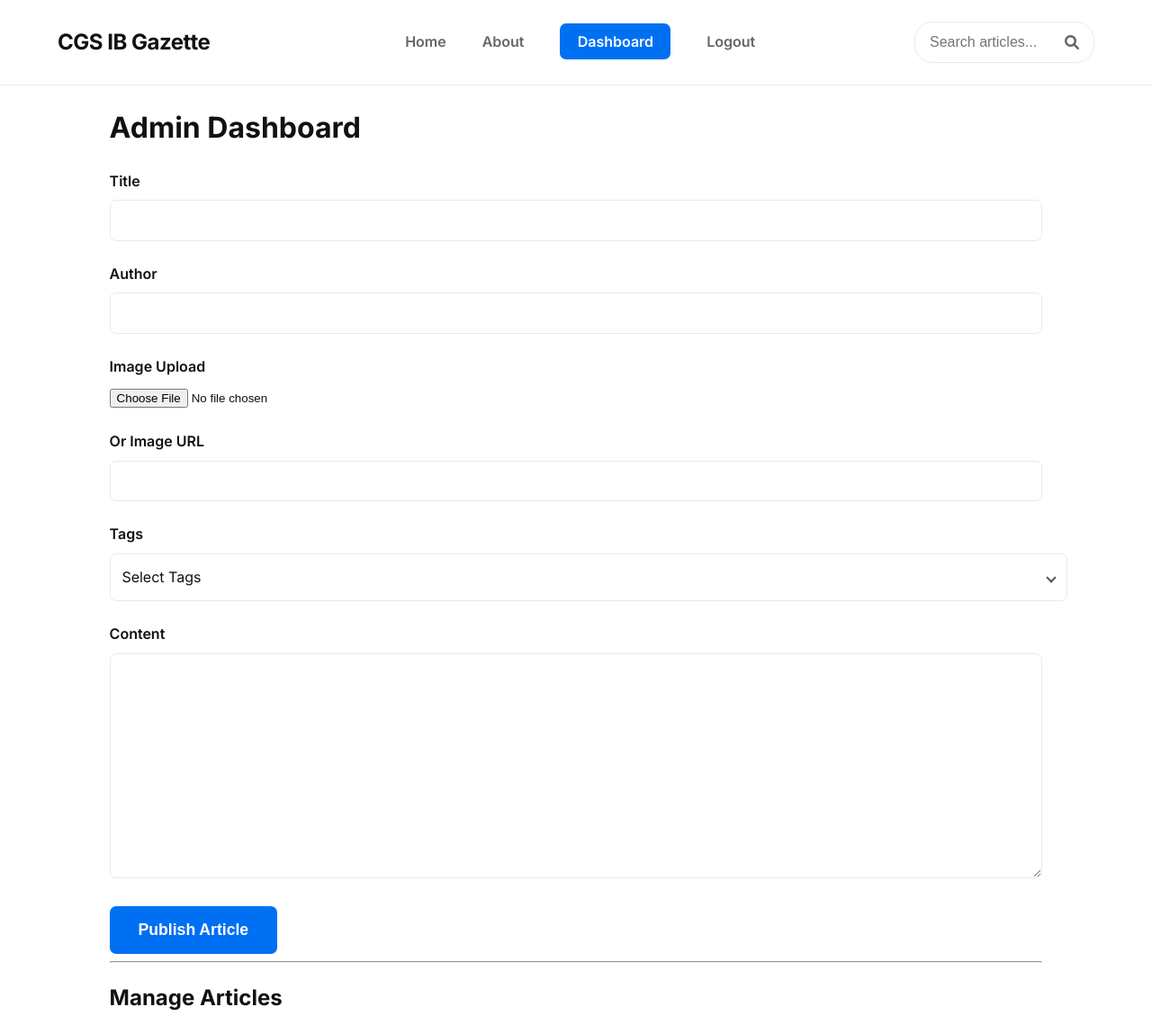
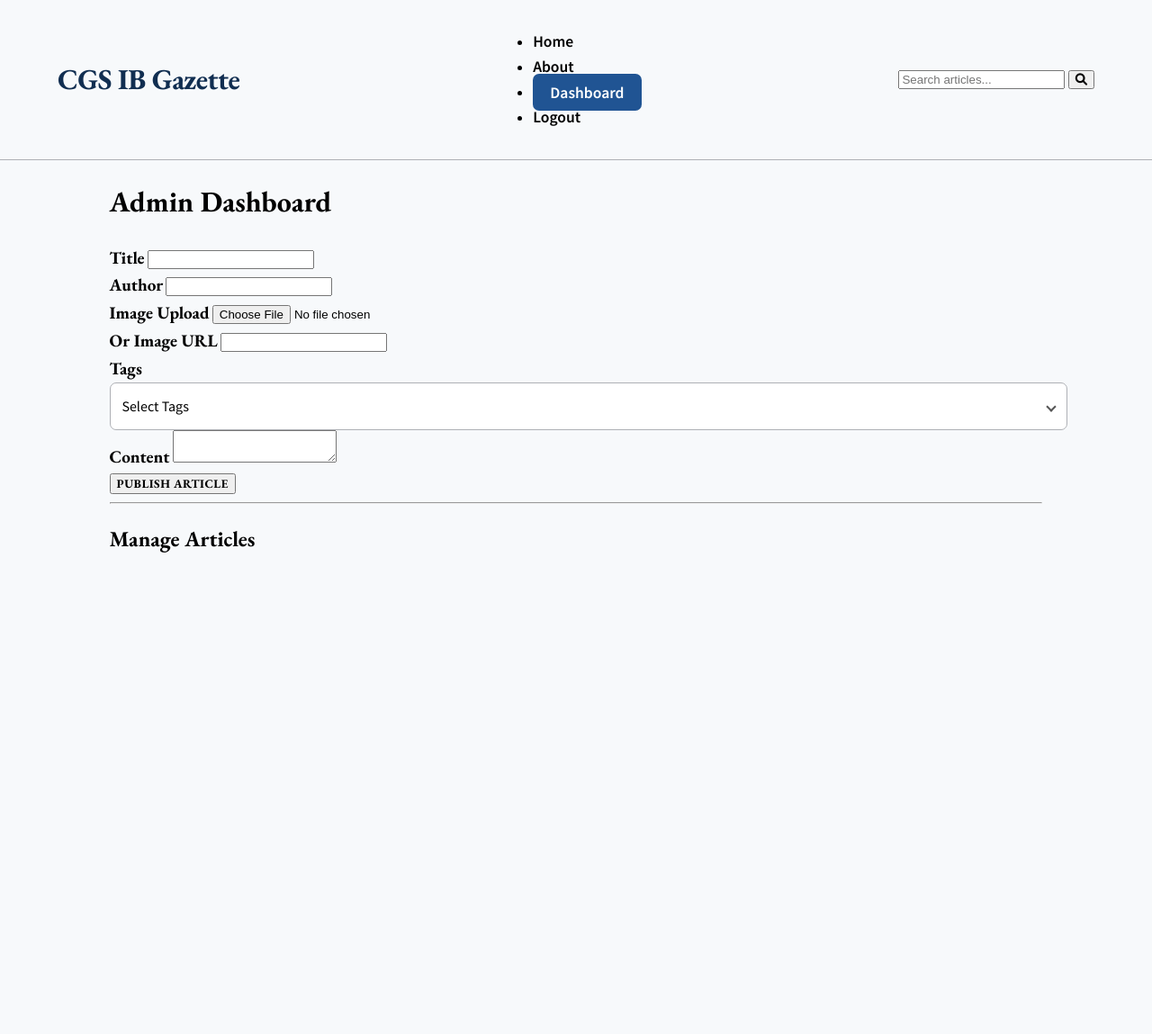
Before and after one commit to nitrimandylis/IB-News-site, a Flask app: page /admin in a window 1280 px wide. Shown: the whole page at 90% size. After the commit the page ends 614 px from the top, so only its background shows below. Run offline with Flask 3, Linux system fonts and the light colour scheme; the visitor is signed in with stand-in values (Sample User, id 1); data that the repository does not hold is empty; some libraries are stand-ins or nearby versions.

Commit message:
gemini design overhaul

```diff
--- a/static/style.css
+++ b/static/style.css
@@ -1,17 +1,16 @@
-@import url('https://fonts.googleapis.com/css2?family=Inter:wght@400;600;700&display=swap');
+@import url('https://fonts.googleapis.com/css2?family=EB+Garamond:wght@400;700&family=Source+Sans+Pro:wght@400;600;700&display=swap');
 
 /* --- CSS Variables --- */
 :root {
-    --primary-color: #0070f3;
-    /* A modern, vibrant blue */
-    --dark-blue: #0056b3;
-    --text-color: #111;
-    --secondary-text-color: #666;
-    --border-color: #eaeaea;
-    --background-color: #ffffff;
-    --light-gray-bg: #fafafa;
-    --font-family: 'Inter', -apple-system, BlinkMacSystemFont, "Segoe UI", Roboto, Helvetica, Arial, sans-serif;
-    --heading-font-family: 'Inter', -apple-system, BlinkMacSystemFont, "Segoe UI", Roboto, Helvetica, Arial, sans-serif;
+    --primary-color: #205493; /* Link color */
+    --dark-blue: #112E51; /* Hover color, headline color */
+    --text-color: #000000; /* Body text */
+    --secondary-text-color: #AEB0B5; /* Meta text, borders */
+    --border-color: #AEB0B5;
+    --background-color: #F7F9FB; /* Canvas */
+    --light-gray-bg: #F7F9FB;
+    --font-family: 'Source Sans Pro', sans-serif;
+    --heading-font-family: 'EB Garamond', serif;
 }
 
 /* --- General Styles --- */
@@ -41,7 +40,6 @@ h3 {
 a {
     color: var(--primary-color);
     text-decoration: none;
-    transition: color 0.2s ease;
 }
 
 a:hover {
@@ -52,12 +50,10 @@ a:hover {
 .site-header {
     background: var(--background-color);
     border-bottom: 1px solid var(--border-color);
-    padding: 1.5rem 0;
+    padding: 1rem 0;
     position: sticky;
     top: 0;
     z-index: 1000;
-    backdrop-filter: saturate(180%) blur(20px);
-    background-color: rgba(255, 255, 255, 0.72);
 }
 
 .header-content {
@@ -67,29 +63,60 @@ a:hover {
 }
 
 .logo a {
-    font-size: 1.5rem;
+    font-family: var(--heading-font-family);
+    font-size: 2rem;
     font-weight: 700;
-    color: var(--text-color);
+    color: var(--dark-blue);
     letter-spacing: -0.5px;
 }
 
-.main-nav ul {
-    margin: 0;
-    padding: 0;
-    list-style: none;
-    display: flex;
-    align-items: center;
+.main-nav a {
+    color: var(--text-color);
+    font-weight: 600;
+    font-size: 1.1rem;
 }
 
-.main-nav li {
-    margin-left: 2.5rem;
+.hero-section .hero-article {
+    display: grid;
+    grid-template-columns: 1fr;
+    gap: 2rem;
 }
 
-.main-nav a {
-    color: var(--secondary-text-color);
-    font-weight: 600;
-    font-size: 1rem;
-    transition: color 0.2s ease;
+@media(min-width: 768px) {
+    .hero-section .hero-article {
+        grid-template-columns: 1fr 1fr;
+    }
+}
+
+.hero-text h1 {
+    font-family: var(--heading-font-family);
+    font-size: 2.5rem;
+    line-height: 1.2;
+    color: var(--dark-blue);
+}
+
+.article-grid {
+    grid-template-columns: repeat(auto-fit, minmax(250px, 1fr));
+}
+
+.article-card h3 {
+    font-family: var(--heading-font-family);
+    font-size: 1.5rem;
+    line-height: 1.3;
+    color: var(--dark-blue);
+}
+
+.article-body {
+    font-size: 1.1rem;
+    line-height: 1.7;
+    color: var(--text-color);
+}
+
+.article-main-header h1 {
+    font-family: var(--heading-font-family);
+    font-size: 3.5rem;
+    line-height: 1.1;
+    color: var(--dark-blue);
 }
 
 .main-nav a:hover {
@@ -616,142 +643,42 @@ body.menu-open {
 }
 
 .article-container {
-    max-width: 800px;
-    padding-top: 2rem;
-}
-
-.article-main-header {
-    border-bottom: 1px solid var(--border-color);
-    margin-bottom: 2rem;
-    padding-bottom: 1rem;
+    max-width: 720px;
 }
 
 .article-main-header h1 {
-    font-size: 3rem;
-    line-height: 1.1;
-    margin: 0;
-    color: var(--primary-color);
+    font-size: 2.8rem;
+}
+
+.article-meta {
+    font-size: 1rem;
+    color: var(--secondary-text-color);
 }
 
 .article-body {
-    font-size: 1.2rem;
+    font-size: 1.15rem;
     line-height: 1.8;
-    color: #343a40;
 }
 
-.article-body p {
-    margin-bottom: 1.5rem;
-}
-
-/* --- Reading Progress Bar --- */
-.progress-container {
-    width: 100%;
-    height: 8px;
-    background: #f8f9fa;
-    position: fixed;
-    top: 0;
-    left: 0;
-    z-index: 2000;
-}
-
-.progress-bar {
-    height: 8px;
-    background: var(--primary-color);
-    width: 0%;
-}
-
-/* --- Fade-in Animation --- */
-@keyframes fadeIn {
-    from {
-        opacity: 0;
-        transform: translateY(20px);
-    }
-
-    to {
-        opacity: 1;
-        transform: translateY(0);
-    }
-}
-
-.fade-in {
-    animation: fadeIn 0.8s ease-in-out;
-}
-
-/* --- Admin Form --- */
-.form-group {
-    margin-bottom: 1.5rem;
-}
-
-label {
-    display: block;
-    margin-bottom: 0.5rem;
-    font-weight: 600;
-}
-
-input[type="text"],
-input[type="password"],
-textarea {
-    width: 100%;
-    padding: 0.8rem;
-    border: 1px solid var(--border-color);
-    border-radius: 7px;
-    font-size: 1rem;
-    box-sizing: border-box;
-    transition: border-color 0.2s ease;
-}
-
-input[type="text"]:focus,
-textarea:focus {
-    outline: none;
-    border-color: var(--primary-color);
-    box-shadow: 0 0 0 3px rgba(0, 112, 243, 0.2);
-}
-
-textarea {
-    min-height: 250px;
-    resize: vertical;
+.form-group label {
+    font-family: var(--heading-font-family);
+    font-weight: 700;
+    font-size: 1.2rem;
 }
 
 .btn {
-    display: inline-block;
-    width: auto;
-    padding: 1rem 2rem;
-    background: var(--primary-color);
-    color: #fff;
-    border: none;
-    border-radius: 7px;
-    font-size: 1.1rem;
-    font-weight: 600;
-    cursor: pointer;
-    transition: background-color 0.2s ease;
-}
-
-.btn:hover {
-    background: var(--dark-blue);
-}
-
-/* --- Admin Article List --- */
-.article-list {
-    list-style: none;
-    padding: 0;
-}
-
-.article-list li {
-    display: flex;
-    align-items: center;
-    justify-content: space-between;
-    padding: 1rem 0;
-    border-bottom: 1px solid var(--border-color);
-}
-
-.article-list li span {
-    flex-grow: 1;
+    font-family: var(--heading-font-family);
+    font-weight: 700;
+    text-transform: uppercase;
+    letter-spacing: 0.5px;
 }
 
 .article-list .btn-danger {
-    padding: 0.4rem 0.8rem;
-    font-size: 0.9rem;
-    margin-left: 1rem;
+    background-color: #8B0000;
+}
+
+.article-list .btn-danger:hover {
+    background-color: #C62828;
 }
 .tags-container {
     margin-top: 1rem;
@@ -1343,47 +1270,54 @@ textarea {
 }
 
 
-/* --- Search Form --- */
-.search-form {
-    display: flex;
-    align-items: center;
-    border: 1px solid var(--border-color);
-    border-radius: 20px;
-    padding: 0.3rem 0.5rem;
-    transition: border-color 0.3s ease, box-shadow 0.3s ease;
+/* --- Home Grid Layout --- */
+.home-grid {
+    display: grid;
+    grid-template-columns: 1fr;
+    gap: 2rem;
 }
 
-.search-form:hover {
-    border-color: var(--primary-color);
-    box-shadow: 0 0 0 3px rgba(0, 123, 255, 0.1);
+@media(min-width: 992px) {
+    .home-grid {
+        grid-template-columns: 3fr 1fr;
+    }
 }
 
-.search-form input[type="search"] {
-    border: none;
-    background: transparent;
-    padding: 0.5rem;
-    font-size: 1rem;
-    width: 150px;
-    transition: width 0.3s ease;
+.main-content {
+    /* styles for the main content area */
 }
 
-.search-form input[type="search"]:focus {
-    outline: none;
-    width: 200px;
+.sidebar {
+    /* styles for the sidebar */
 }
 
-.search-form button {
-    border: none;
-    background: transparent;
-    color: var(--secondary-text-color);
-    cursor: pointer;
-    padding: 0.5rem;
-    font-size: 1rem;
-    display: flex;
-    align-items: center;
-    justify-content: center;
+.sidebar .recent-articles h2 {
+    font-size: 1.5rem;
+    margin-bottom: 1rem;
 }
 
-.search-form button:hover {
-    color: var(--primary-color);
+.sidebar .recent-articles ul {
+    list-style: none;
+    padding: 0;
+    margin: 0;
 }
+
+.sidebar .recent-articles li {
+    margin-bottom: 1rem;
+    border-bottom: 1px solid var(--border-color);
+    padding-bottom: 1rem;
+}
+
+.sidebar .recent-articles li:last-child {
+    border-bottom: none;
+}
+
+.sidebar .recent-articles h4 {
+    margin: 0 0 0.5rem 0;
+    font-size: 1.1rem;
+}
+
+.sidebar .recent-articles .article-meta {
+    font-size: 0.8rem;
+    color: var(--secondary-text-color);
+}
--- a/templates/base.html
+++ b/templates/base.html
@@ -9,6 +9,9 @@
             href="{{ url_for('static', filename='favicon.ico') }}"
             type="image/x-icon"
         />
+        <link rel="preconnect" href="https://fonts.googleapis.com">
+        <link rel="preconnect" href="https://fonts.gstatic.com" crossorigin>
+        <link href="https://fonts.googleapis.com/css2?family=EB+Garamond:wght@400;700&family=Source+Sans+Pro:wght@400;600;700&display=swap" rel="stylesheet">
         <link
             rel="stylesheet"
             href="{{ url_for('static', filename='style.css') }}"
```
Also changed, not shown: templates/index.html (+22 -13 lines).
